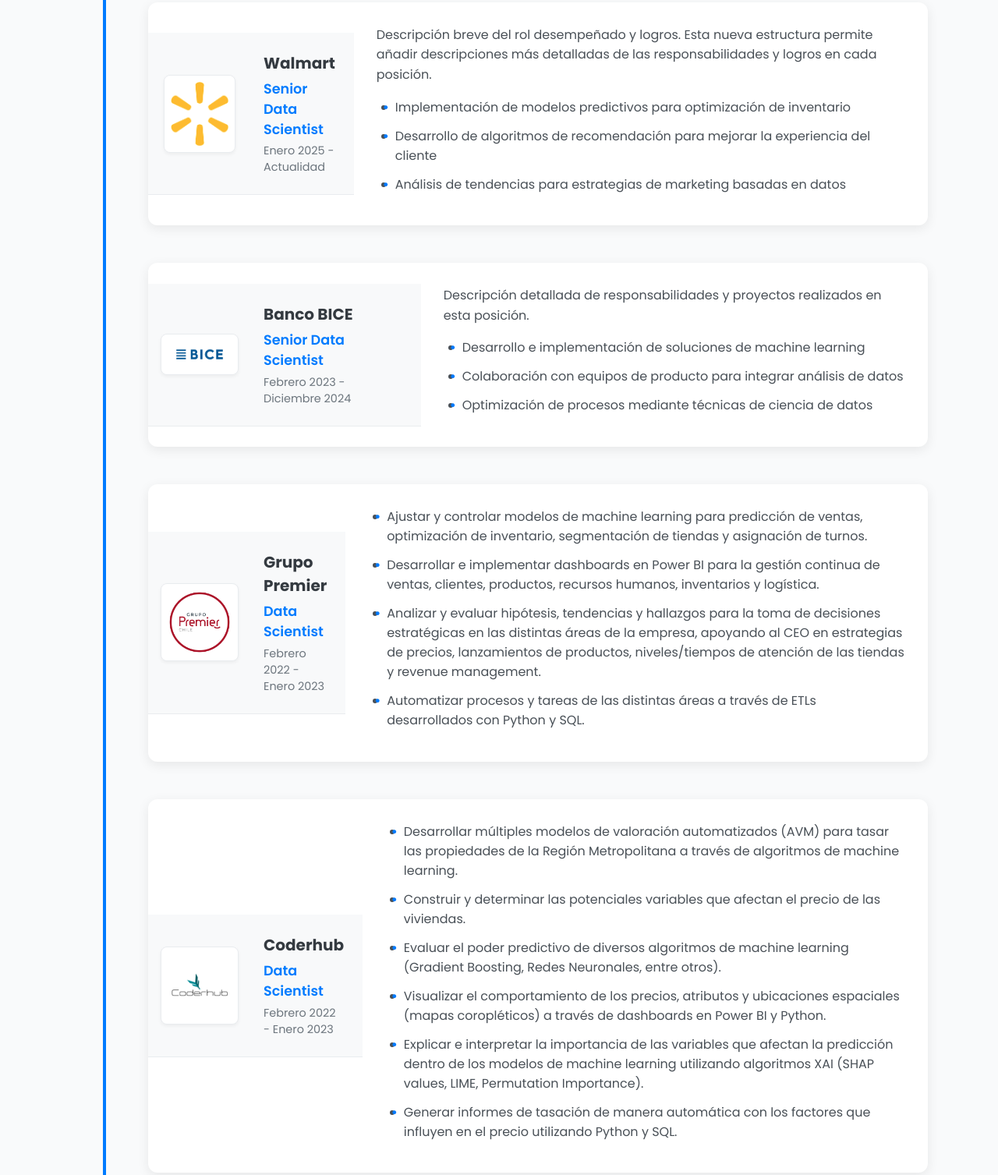
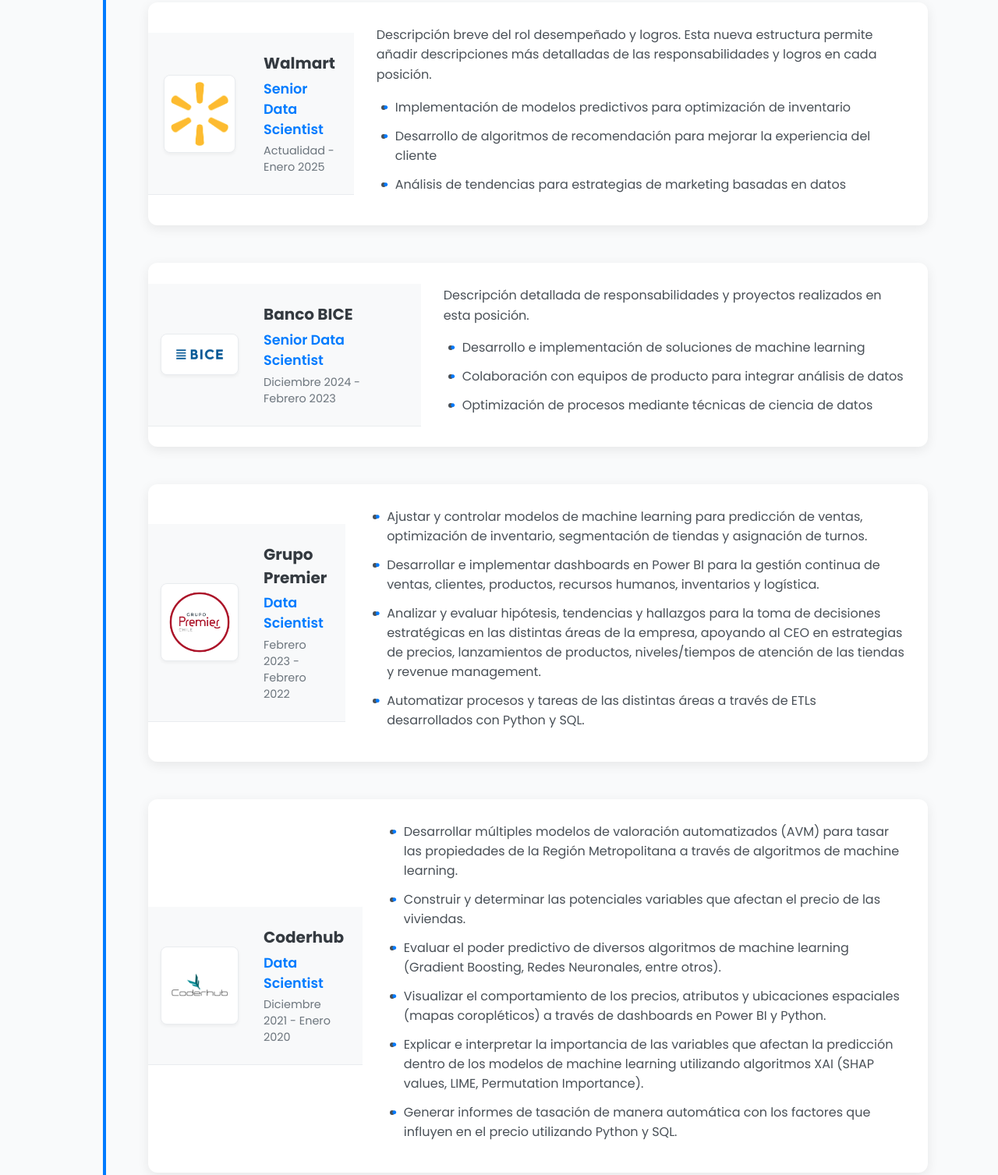
Before and after one commit to NicoDizel/nicodizel.github.io, a plain HTML site: page index.html in a window 1280 px wide. Shown: the part 527-2034 px from the top of the page at 78% size. Drawn offline with Linux system fonts and the light colour scheme.

Commit message:
Change in dates.

```diff
--- a/index.html
+++ b/index.html
@@ -47,7 +47,7 @@
                     <div class="experience-title">
                         <h3>Walmart</h3>
                         <span class="experience-position">Senior Data Scientist</span>
-                        <span class="experience-period">Enero 2025 - Actualidad</span>
+                        <span class="experience-period">Actualidad - Enero 2025</span>
                     </div>
                 </div>
                 <div class="experience-description">
@@ -69,7 +69,7 @@
                     <div class="experience-title">
                         <h3>Banco BICE</h3>
                         <span class="experience-position">Senior Data Scientist</span>
-                        <span class="experience-period">Febrero 2023 - Diciembre 2024</span>
+                        <span class="experience-period">Diciembre 2024 - Febrero 2023</span>
                     </div>
                 </div>
                 <div class="experience-description">
@@ -91,7 +91,7 @@
                     <div class="experience-title">
                         <h3>Grupo Premier</h3>
                         <span class="experience-position">Data Scientist</span>
-                        <span class="experience-period">Febrero 2022 - Enero 2023</span>
+                        <span class="experience-period">Febrero 2023 - Febrero 2022</span>
                     </div>
                 </div>
                 <div class="experience-description">
@@ -113,7 +113,7 @@
                     <div class="experience-title">
                         <h3>Coderhub</h3>
                         <span class="experience-position">Data Scientist</span>
-                        <span class="experience-period">Febrero 2022 - Enero 2023</span>
+                        <span class="experience-period">Diciembre 2021 - Enero 2020</span>
                     </div>
                 </div>
                 <div class="experience-description">
```
